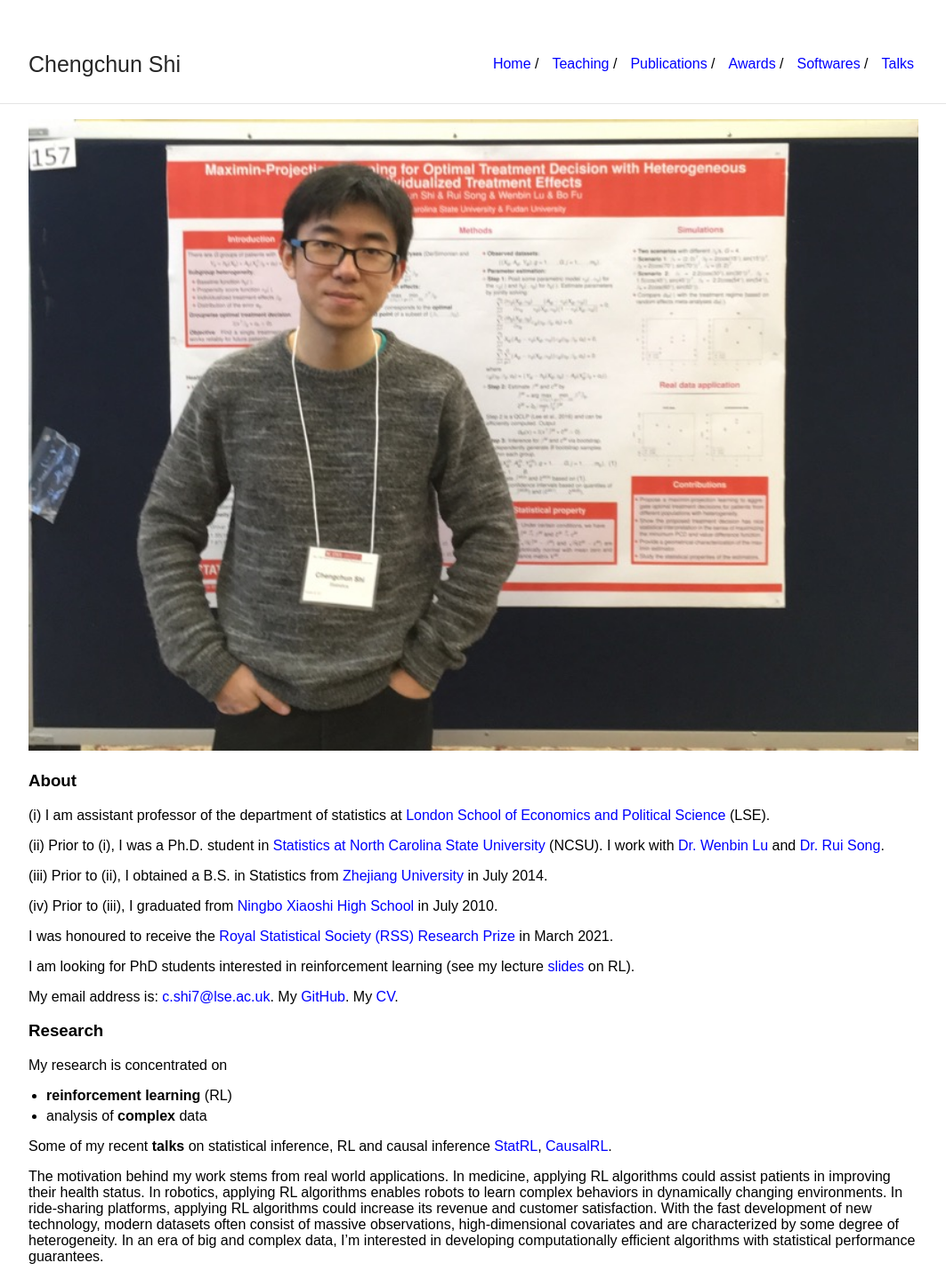
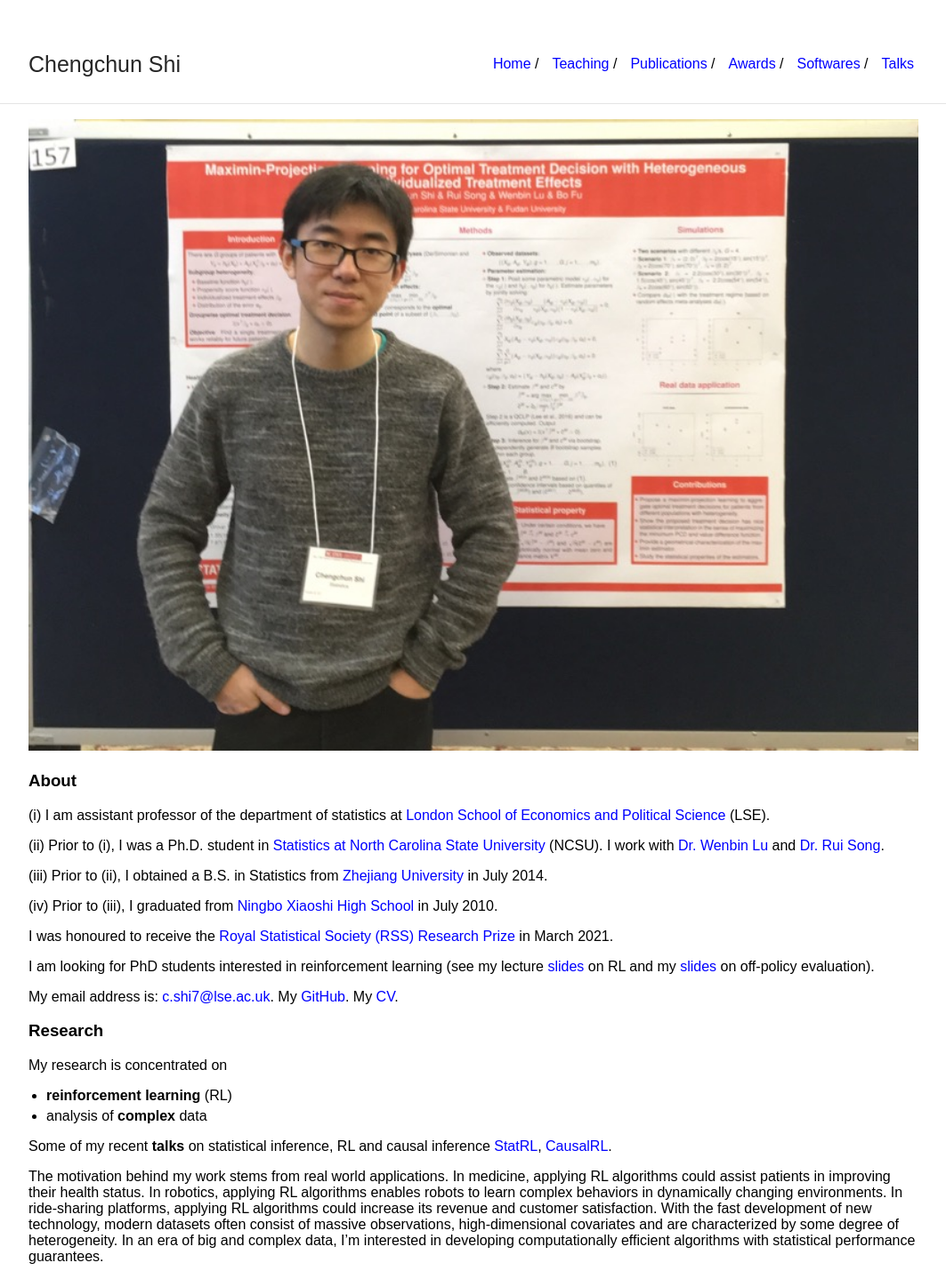
Before and after one commit to callmespring/callmespring.github.io, a Jekyll site: the page built from index.md, in a window 1280 px wide. Shown: the top 1438 px of the page at 89% size, without its empty margins (108-1171 px from the left). Built offline with Jekyll 4.4.1, drawn with Linux system fonts in a browser that asks for light colours.

Commit message:
Update index.md

```diff
--- a/index.md
+++ b/index.md
@@ -20,7 +20,7 @@ layout: default
 
 I was honoured to receive the [Royal Statistical Society (RSS) Research Prize](https://rss.org.uk/news-publication/news-publications/2021/general-news/announcing-our-honours-recipients-for-2021/) in March 2021.
 
-I am looking for PhD students interested in reinforcement learning (see my lecture [slides](https://callmespring.github.io/teaching) on RL).
+I am looking for PhD students interested in reinforcement learning (see my lecture [slides](https://callmespring.github.io/teaching) on RL and my [slides](https://github.com/callmespring/callmespring.github.io/blob/master/slides/lecture11.pdf) on off-policy evaluation).
 
 My email address is: <c.shi7@lse.ac.uk>. My [GitHub](https://github.com/callmespring). My [CV](./mycv-4.pdf).
 
```
